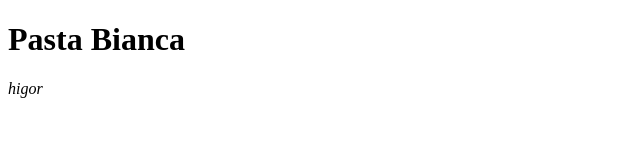
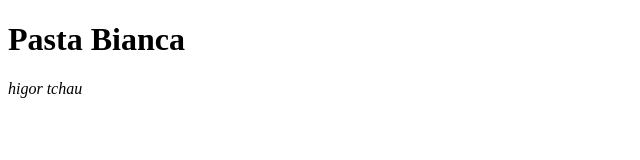
Before and after one commit to Biancainturia/Git-Bianca, a plain HTML site: page index.html in a window 1280 px wide. Shown: the full height of the page, 0-640 px from the left. Drawn offline with Linux system fonts and the light colour scheme.

Commit message:
primeiro commit

```diff
--- a/index.html
+++ b/index.html
@@ -7,6 +7,6 @@
 </head>
 <body>
     <h1>Pasta Bianca</h1>
-    <i>higor</i>
+    <i>higor tchau</i>
 </body>
 </html>
```
